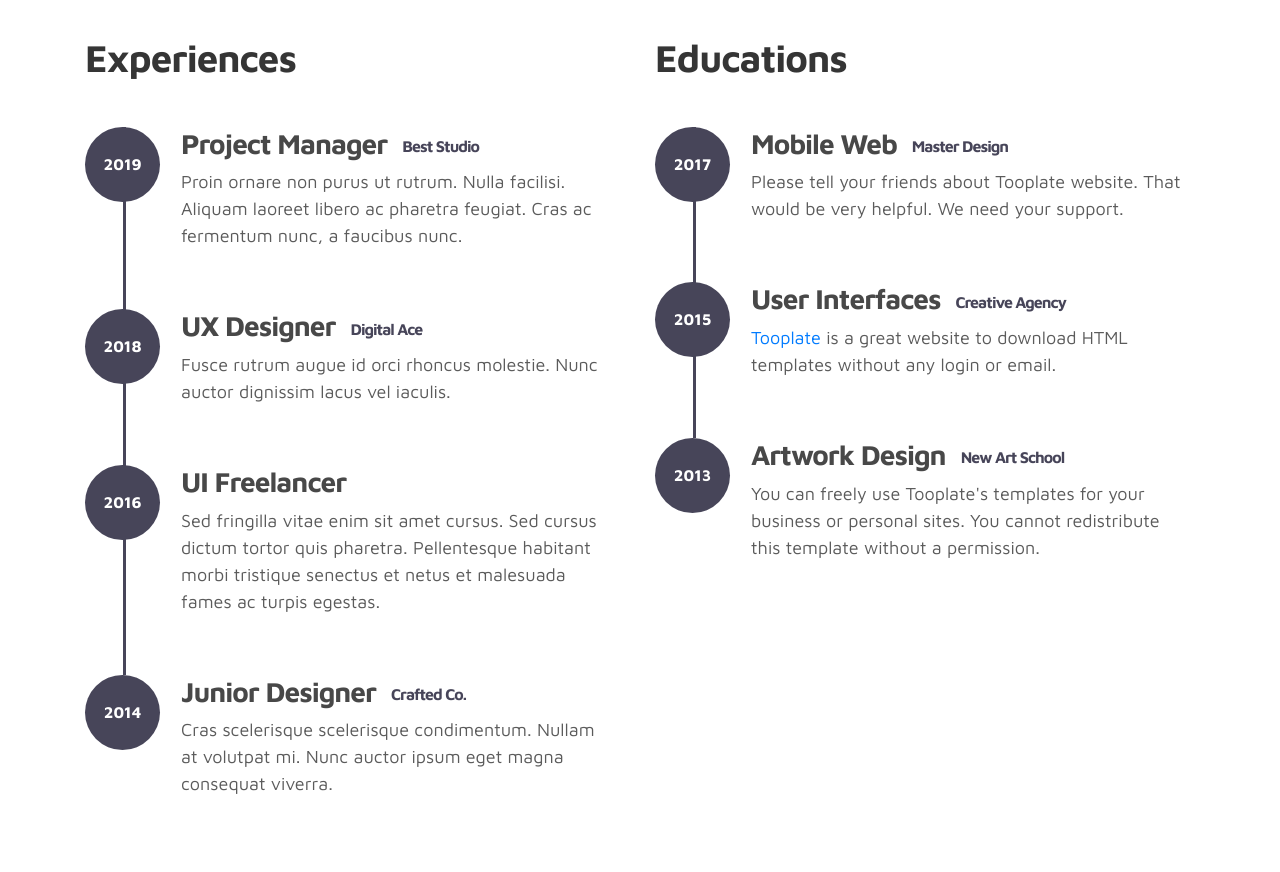
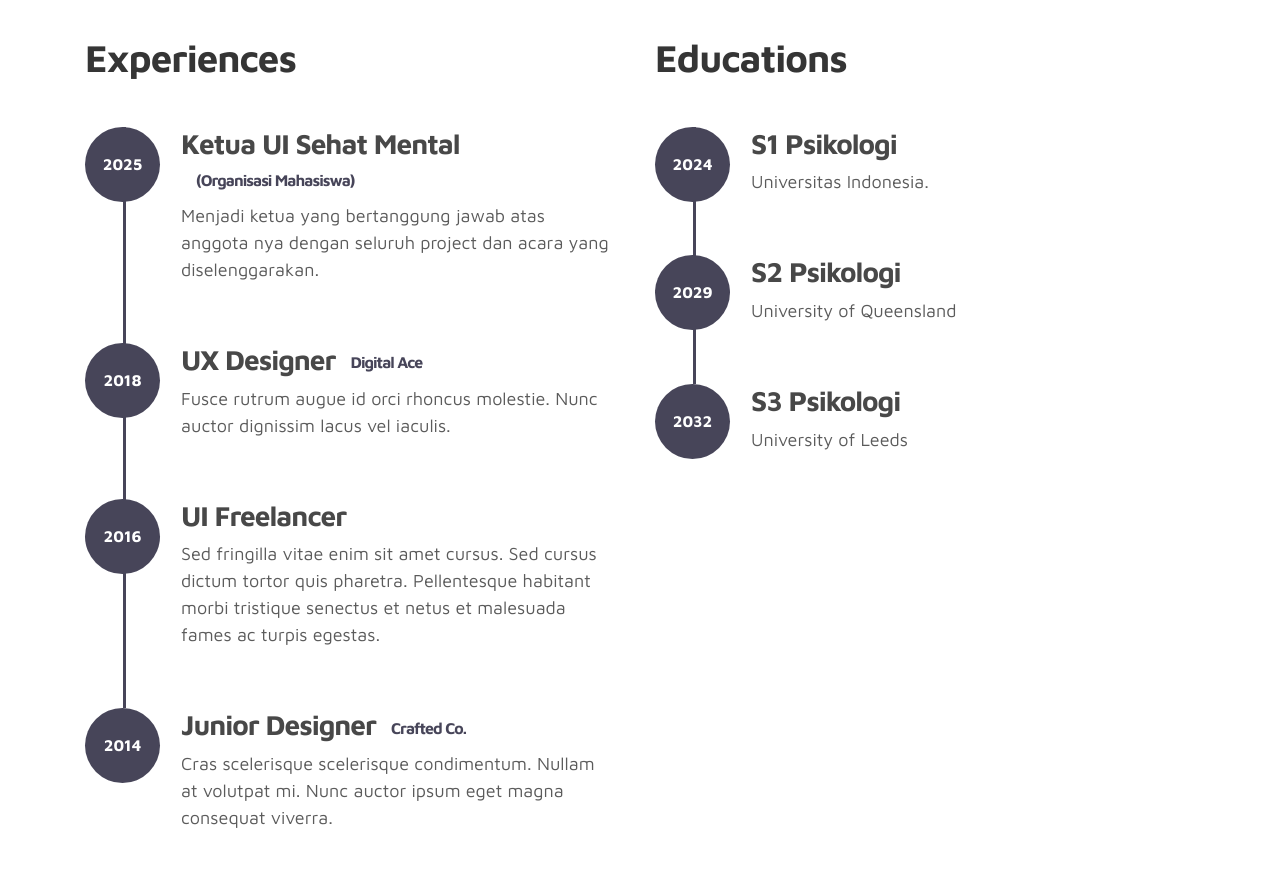
Before and after one commit to psychw6rd/aisha, a plain HTML site: page index.html in a window 1280 px wide. Shown: the part 1600-2472 px from the top of the page. Drawn offline with Linux system fonts and the light colour scheme.

Commit message:
Update index.html

```diff
--- a/index.html
+++ b/index.html
@@ -77,7 +77,7 @@ https://www.tooplate.com/view/2115-marvel
                         <h1 class="animated animated-text">
                             <span class="mr-2">Hey folks, I'm</span>
                                 <div class="animated-info">
-                                    <span class="animated-item">Aisha Rahma Aulia</span>
+                                    <span class="animated-item">Aisha Rahma A</span>
                                     <span class="animated-item">a Psychologist</span>
                                     <span class="animated-item">a Career Counselor</span>
                                 </div>
@@ -161,11 +161,11 @@ https://www.tooplate.com/view/2115-marvel
                     <div class="timeline">
                         <div class="timeline-wrapper">
                              <div class="timeline-yr">
-                                  <span>2019</span>
+                                  <span>2025</span>
                              </div>
                              <div class="timeline-info">
-                                  <h3><span>Project Manager</span><small>Best Studio</small></h3>
-                                  <p>Proin ornare non purus ut rutrum. Nulla facilisi. Aliquam laoreet libero ac pharetra feugiat. Cras ac fermentum nunc, a faucibus nunc.</p>
+                                  <h3><span>Ketua UI Sehat Mental</span><small>(Organisasi Mahasiswa)</small></h3>
+                                  <p>Menjadi ketua yang bertanggung jawab atas anggota nya dengan seluruh project dan acara yang diselenggarakan.</p>
                              </div>
                         </div>
 
@@ -208,31 +208,31 @@ https://www.tooplate.com/view/2115-marvel
                     <div class="timeline">
                         <div class="timeline-wrapper">
                              <div class="timeline-yr">
-                                  <span>2017</span>
+                                  <span>2024</span>
                              </div>
                              <div class="timeline-info">
-                                  <h3><span>Mobile Web</span><small>Master Design</small></h3>
-                                  <p>Please tell your friends about Tooplate website. That would be very helpful. We need your support.</p>
+                                  <h3><span>S1 Psikologi</span></h3>
+                                  <p>Universitas Indonesia.</p>
                              </div>
                         </div>
 
                         <div class="timeline-wrapper">
                             <div class="timeline-yr">
-                                <span>2015</span>
+                                <span>2029</span>
                             </div>
                             <div class="timeline-info">
-                                <h3><span>User Interfaces</span><small>Creative Agency</small></h3>
-                                <p><a rel="nofollow" href="https://www.facebook.com/tooplate">Tooplate</a> is a great website to download HTML templates without any login or email.</p>
+                                <h3><span>S2 Psikologi</span></h3>
+                                <p>University of Queensland</p>
                             </div>
                         </div>
 
                         <div class="timeline-wrapper">
                             <div class="timeline-yr">
-                                <span>2013</span>
+                                <span>2032</span>
                             </div>
                             <div class="timeline-info">
-                                <h3><span>Artwork Design</span><small>New Art School</small></h3>
-                                <p>You can freely use Tooplate's templates for your business or personal sites. You cannot redistribute this template without a permission.</p>
+                                <h3><span>S3 Psikologi</span></h3>
+                                <p>University of Leeds</p>
                             </div>
                         </div>
 
```
